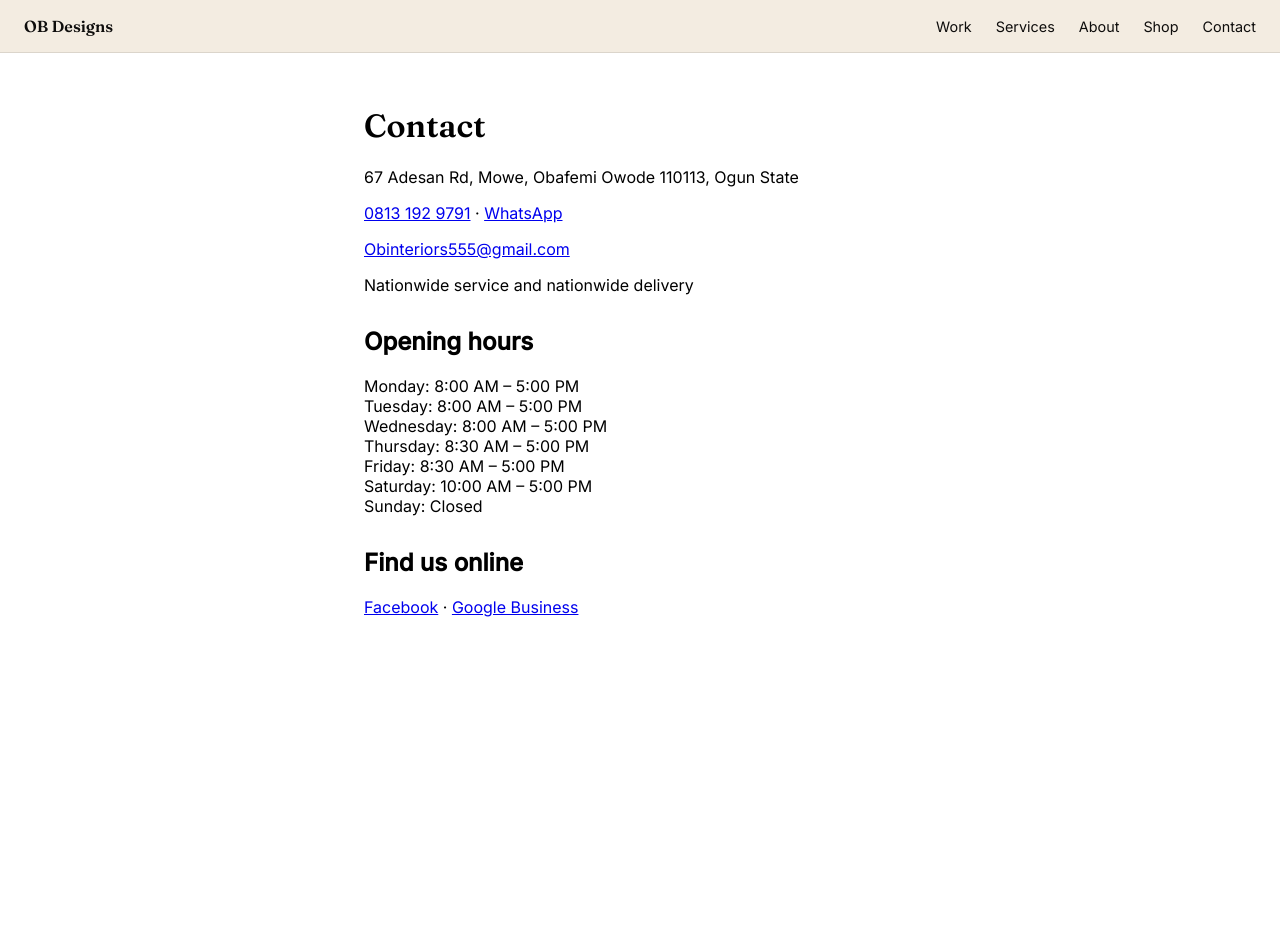
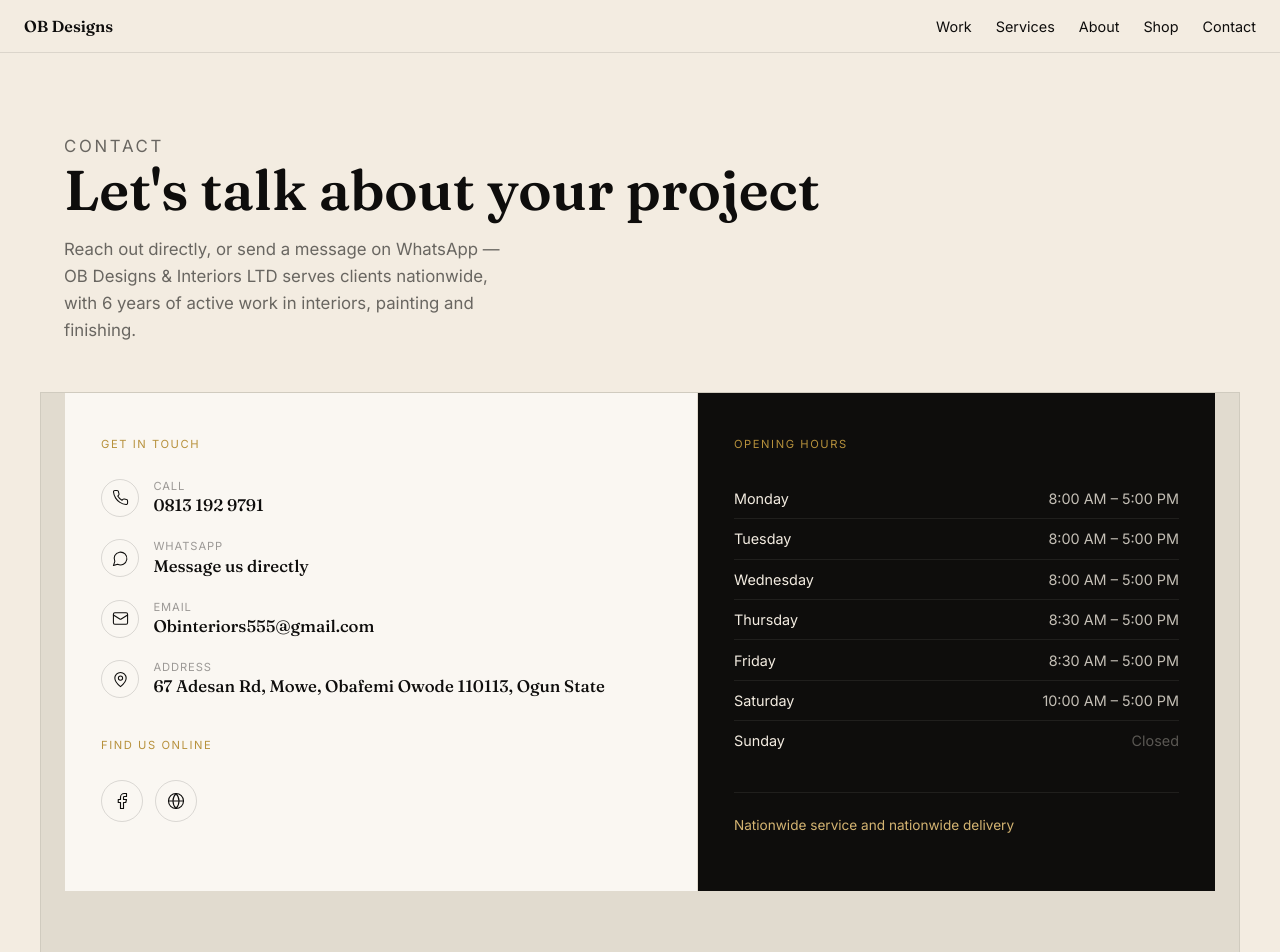
Before and after one commit to ashleybrown22343-max/obdesigns, a React (Vite) app: page /contact in a window 1280 px wide. Shown: the top 952 px of the page. Before the commit the page ends 800 px from the top, so only its background shows below. Built offline with nearby package versions, Linux system fonts and the light colour scheme.

Commit message:
Refactor Contact component layout and content

```diff
--- a/src/pages/Contact.tsx
+++ b/src/pages/Contact.tsx
@@ -1,31 +1,115 @@
+import { Phone, Mail, MapPin, MessageCircle, Facebook, Instagram, Globe } from "lucide-react";
 import { business } from "../data/business";
+import "../styles/contact.css";
 
 export default function Contact() {
   return (
-    <div style={{ padding: "2rem 1.5rem", fontFamily: "Inter, sans-serif", maxWidth: "600px", margin: "0 auto" }}>
-      <h1 style={{ fontFamily: "Fraunces, serif" }}>Contact</h1>
-      <p>{business.address}</p>
-      <p>
-        <a href={`tel:+${business.phoneWhatsApp}`}>{business.phoneDisplay}</a> ·{" "}
-        <a href={`https://wa.me/${business.phoneWhatsApp}`} target="_blank" rel="noreferrer">WhatsApp</a>
-      </p>
-      <p>
-        <a href={`mailto:${business.email}`}>{business.email}</a>
-      </p>
-      <p>{business.serviceArea}</p>
+    <div className="contactPage">
+      <div className="contactHero">
+        <p className="eyebrow">Contact</p>
+        <h1>Let's talk about your project</h1>
+        <p>
+          Reach out directly, or send a message on WhatsApp — {business.legalName} serves
+          clients nationwide, with {business.yearsActive} years of active work in interiors,
+          painting and finishing.
+        </p>
+      </div>
 
-      <h2 style={{ marginTop: "2rem" }}>Opening hours</h2>
-      <ul style={{ listStyle: "none", padding: 0 }}>
-        {business.hours.map((h) => (
-          <li key={h.day}>{h.day}: {h.time}</li>
-        ))}
-      </ul>
+      <div className="contactGrid">
+        <div className="panel">
+          <p className="panelLabel">Get in touch</p>
 
-      <h2 style={{ marginTop: "2rem" }}>Find us online</h2>
-      <p>
-        <a href={business.social.facebook} target="_blank" rel="noreferrer">Facebook</a> ·{" "}
-        <a href={business.social.googleBusiness} target="_blank" rel="noreferrer">Google Business</a>
-      </p>
+          <ul className="contactList">
+            <li>
+              <a className="contactRow" href={`tel:+${business.phoneWhatsApp}`}>
+                <span className="iconWrap"><Phone size={17} strokeWidth={1.5} /></span>
+                <span>
+                  <span className="label">Call</span>
+                  <span className="value">{business.phoneDisplay}</span>
+                </span>
+              </a>
+            </li>
+            <li>
+              <a
+                className="contactRow"
+                href={`https://wa.me/${business.phoneWhatsApp}`}
+                target="_blank"
+                rel="noreferrer"
+              >
+                <span className="iconWrap"><MessageCircle size={17} strokeWidth={1.5} /></span>
+                <span>
+                  <span className="label">WhatsApp</span>
+                  <span className="value">Message us directly</span>
+                </span>
+              </a>
+            </li>
+            <li>
+              <a className="contactRow" href={`mailto:${business.email}`}>
+                <span className="iconWrap"><Mail size={17} strokeWidth={1.5} /></span>
+                <span>
+                  <span className="label">Email</span>
+                  <span className="value">{business.email}</span>
+                </span>
+              </a>
+            </li>
+            <li>
+              <div className="contactRow">
+                <span className="iconWrap"><MapPin size={17} strokeWidth={1.5} /></span>
+                <span>
+                  <span className="label">Address</span>
+                  <span className="value">{business.address}</span>
+                </span>
+              </div>
+            </li>
+          </ul>
+
+          <p className="panelLabel">Find us online</p>
+          <div className="socialRow">
+            <a
+              className="socialIcon"
+              href={business.social.facebook}
+              target="_blank"
+              rel="noreferrer"
+              aria-label="Facebook"
+            >
+              <Facebook size={18} strokeWidth={1.5} />
+            </a>
+            {business.social.instagram && (
+              <a
+                className="socialIcon"
+                href={business.social.instagram}
+                target="_blank"
+                rel="noreferrer"
+                aria-label="Instagram"
+              >
+                <Instagram size={18} strokeWidth={1.5} />
+              </a>
+            )}
+            <a
+              className="socialIcon"
+              href={business.social.googleBusiness}
+              target="_blank"
+              rel="noreferrer"
+              aria-label="Google Business Profile"
+            >
+              <Globe size={18} strokeWidth={1.5} />
+            </a>
+          </div>
+        </div>
+
+        <div className="panel">
+          <p className="panelLabel">Opening hours</p>
+          <ul className="hoursList">
+            {business.hours.map((h) => (
+              <li key={h.day} className={`hoursRow ${h.time === "Closed" ? "closed" : ""}`}>
+                <span className="day">{h.day}</span>
+                <span className="time">{h.time}</span>
+              </li>
+            ))}
+          </ul>
+          <p className="serviceNote">{business.serviceArea}</p>
+        </div>
+      </div>
     </div>
   );
 }
```
